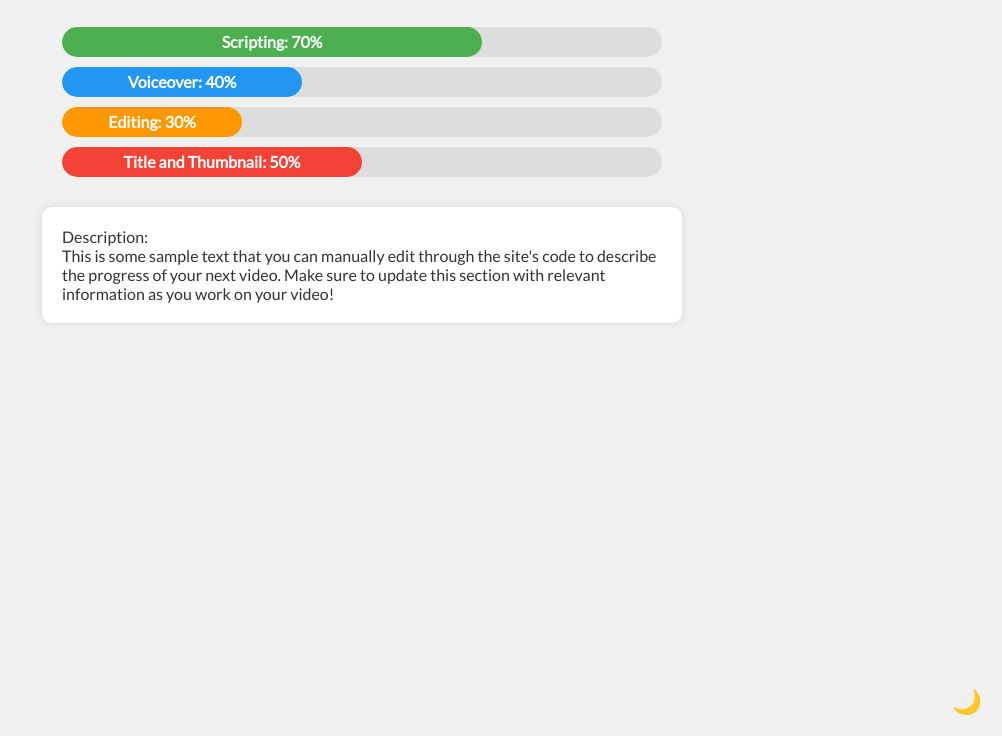
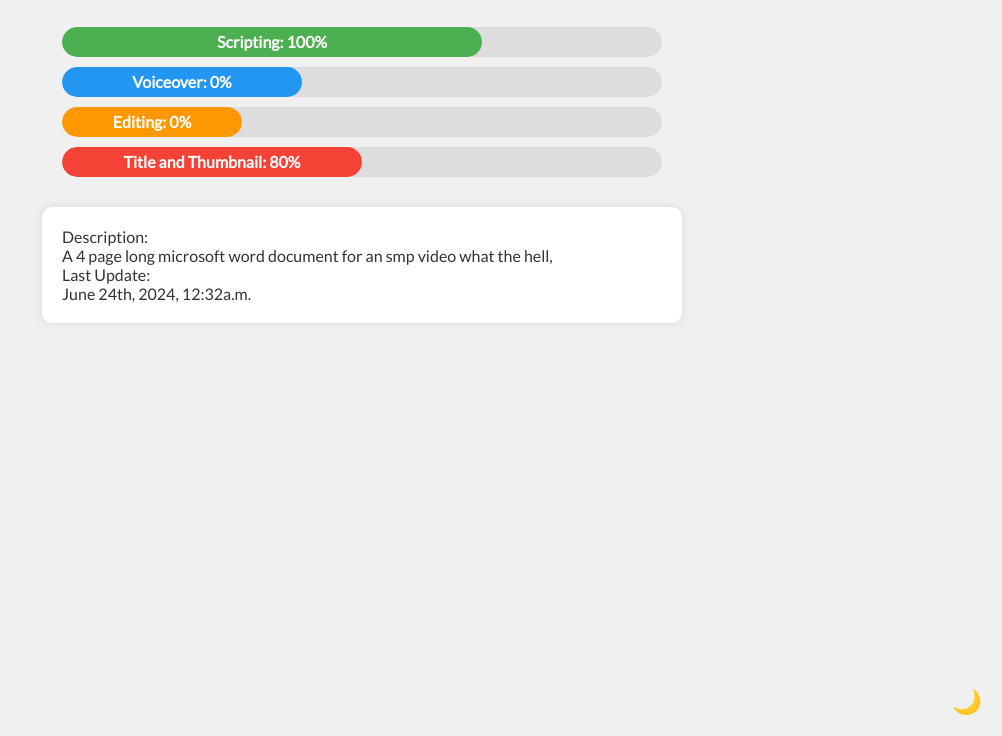
Before and after one commit to WhisPro/WhisPage, a plain HTML site: page updates.html in a window 1280 px wide. Shown: the part 64-800 px from the top of the page, without its empty margins (278-1280 px from the left). Drawn offline with Linux system fonts and the light colour scheme; a web font is replaced by a local one.

Commit message:
Update updates.html

```diff
--- a/updates.html
+++ b/updates.html
@@ -98,21 +98,24 @@
   </div>
   <div class="progress-container">
     <div class="progress-bar">
-      <div class="progress-bar-inner" style="width: 70%; background-color: #4CAF50;">Scripting: 70%</div>
+      <div class="progress-bar-inner" style="width: 70%; background-color: #4CAF50;">Scripting: 100%</div>
     </div>
     <div class="progress-bar">
-      <div class="progress-bar-inner" style="width: 40%; background-color: #2196F3;">Voiceover: 40%</div>
+      <div class="progress-bar-inner" style="width: 40%; background-color: #2196F3;">Voiceover: 0%</div>
     </div>
     <div class="progress-bar">
-      <div class="progress-bar-inner" style="width: 30%; background-color: #FF9800;">Editing: 30%</div>
+      <div class="progress-bar-inner" style="width: 30%; background-color: #FF9800;">Editing: 0%</div>
     </div>
     <div class="progress-bar">
-      <div class="progress-bar-inner" style="width: 50%; background-color: #f44336;">Title and Thumbnail: 50%</div>
+      <div class="progress-bar-inner" style="width: 50%; background-color: #f44336;">Title and Thumbnail: 80%</div>
     </div>
   </div>
   <div class="description-box">
     <p>Description:</p>
-    <p>This is some sample text that you can manually edit through the site's code to describe the progress of your next video. Make sure to update this section with relevant information as you work on your video!</p>
+    <p>A 4 page long microsoft word document for an smp video what the hell,</p>
+
+        <p>Last Update:</p>
+    <p>June 24th, 2024, 12:32a.m.</p>
   </div>
   <div class="moon-icon" onclick="toggleDarkMode()">🌙</div>
   <script>
```
